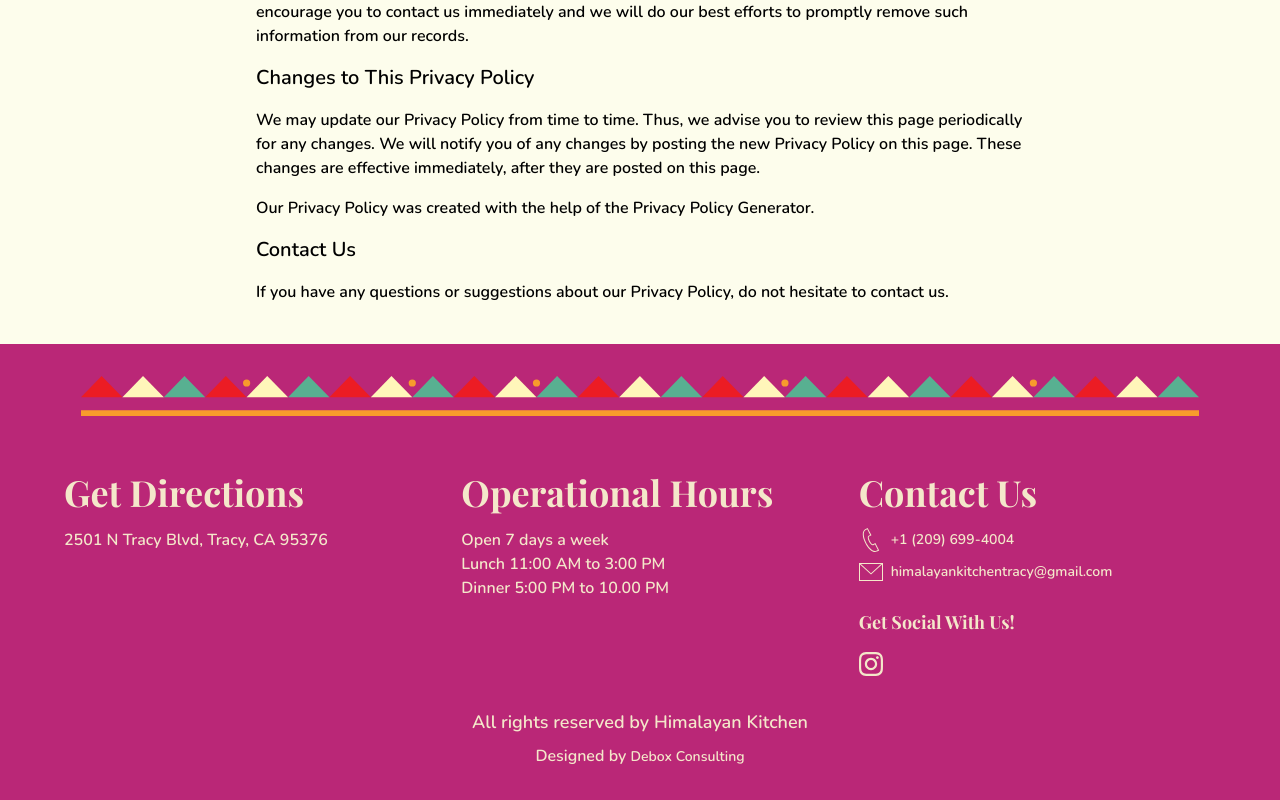
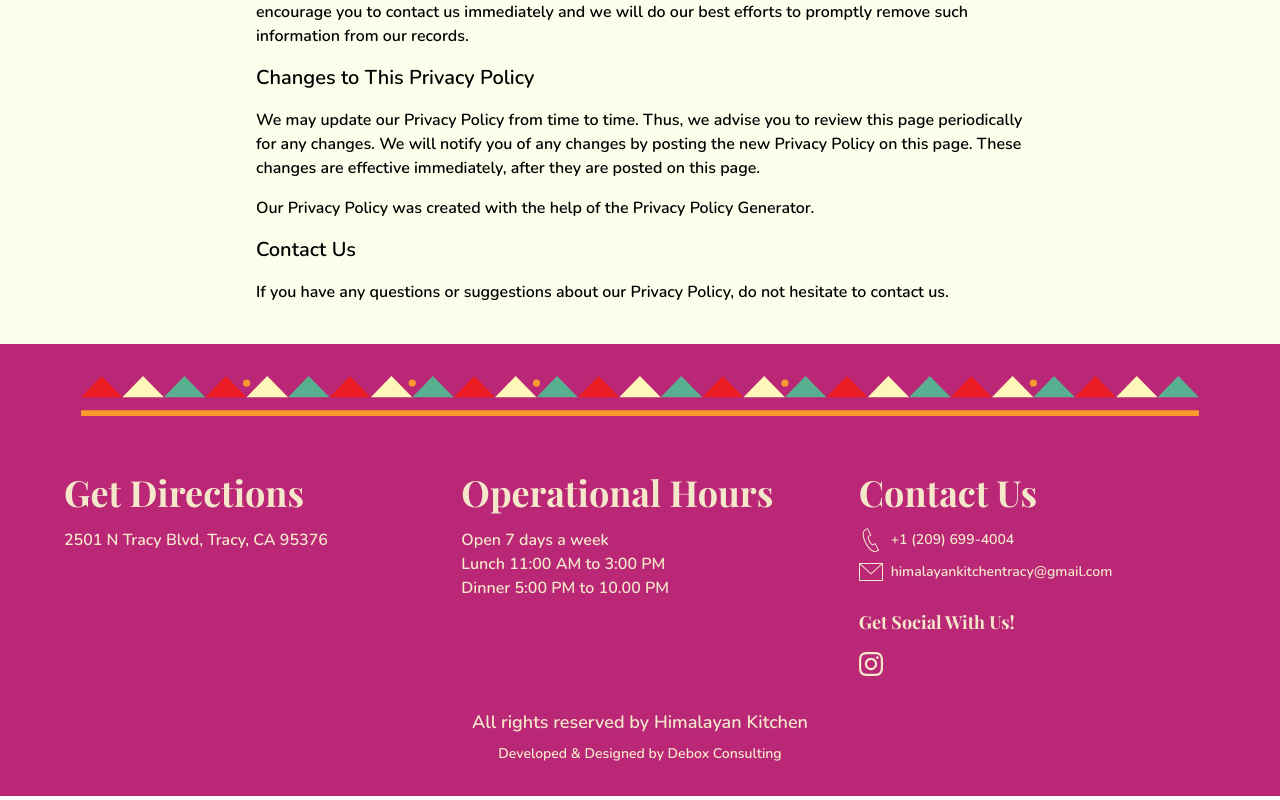
Before and after one commit to aditya-debox/HK_TRACY, a Next.js app: page /privacy-policy in a window 1280 px wide. Shown: the part 2916-3716 px from the top of the page. Built offline with nearby package versions, Linux system fonts and the light colour scheme.

Commit message:
minor changes

```diff
--- a/components/Footer.tsx
+++ b/components/Footer.tsx
@@ -1,8 +1,5 @@
 import { amar } from "@/pages/_app";
-import Image from "next/image";
 import Link from "next/link";
-import React from "react";
-import logo from "../public/assets/Logo.svg";
 import Icon from "./svg/pat";
 
 const Footer = () => {
@@ -24,7 +21,7 @@ const Footer = () => {
           >
             <h2 className="hover:underline">
               {" "}
-2501 N Tracy Blvd, Tracy, CA 95376
+              2501 N Tracy Blvd, Tracy, CA 95376
             </h2>
           </Link>
         </div>
@@ -58,8 +55,8 @@ const Footer = () => {
                   <path d="M8.26 1.289l-1.564.772c-5.793 3.02 2.798 20.944 9.31 20.944.46 0 .904-.094 1.317-.284l1.542-.755-2.898-5.594-1.54.754c-.181.087-.384.134-.597.134-2.561 0-6.841-8.204-4.241-9.596l1.546-.763-2.875-5.612zm7.746 22.711c-5.68 0-12.221-11.114-12.221-17.832 0-2.419.833-4.146 2.457-4.992l2.382-1.176 3.857 7.347-2.437 1.201c-1.439.772 2.409 8.424 3.956 7.68l2.399-1.179 3.816 7.36s-2.36 1.162-2.476 1.215c-.547.251-1.129.376-1.733.376" />
                 </svg>
               </div>
-              <Link  href="tel:+1 (209) 699-4004" className="hover:underline">
-              +1 (209) 699-4004
+              <Link href="tel:+1 (209) 699-4004" className="hover:underline">
+                +1 (209) 699-4004
               </Link>
             </div>
             <div className="text-sm flex md:justify-start justify-center items-center gap-2 py-2">
@@ -107,7 +104,9 @@ const Footer = () => {
             </div> */}
             <div>
               <Link
-                href={"https://www.instagram.com/himalayan_kitchen_tracy/profilecard/?igsh=MWQ1ZGUxMzBkMA=="}
+                href={
+                  "https://www.instagram.com/himalayan_kitchen_tracy/profilecard/?igsh=MWQ1ZGUxMzBkMA=="
+                }
                 target={"_blank"}
               >
                 <svg
@@ -129,9 +128,9 @@ const Footer = () => {
         <h2 className="text-base md:text-lg pb-2">
           All rights reserved by Himalayan Kitchen
         </h2>
-        <Link href="https://debox.co.in/" target="_blank" className="text-base">
-          Designed by{" "}
-          <span className="hover:underline text-primText hover:text-black text-sm">
+        <Link href="https://debox.co.in/" target="_blank" className="text-sm">
+          Developed & Designed by{" "}
+          <span className="hover:underline text-primText hover:text-black">
             {" "}
             Debox Consulting
           </span>
--- a/components/Navbar.tsx
+++ b/components/Navbar.tsx
@@ -1,9 +1,8 @@
-import { useState, useEffect } from "react";
+import { useEffect, useState } from "react";
 
 import Image from "next/image";
-import { useRouter } from "next/router";
-import Router from "next/router";
 import Link from "next/link";
+import Router, { useRouter } from "next/router";
 
 import logo from "../public/assets/HimalayanKitchen_Logo.svg";
 
@@ -102,7 +101,7 @@ export default function Navbar() {
                 rel="noreferrer"
               >
                 <div className="inline py-2 font-bold items-center justify-center text-sm md:text-base text-black relative">
-                  <span className="cursor-pointer text-lg border p-2 border-black rounded">
+                  <span className="cursor-pointer text-lg border p-2 border-black rounded hover:bg-primary hover:text-primText">
                     Online Order
                   </span>
                 </div>
@@ -159,7 +158,7 @@ export default function Navbar() {
               target={"_blank"}
               rel="noreferrer"
             >
-              <button className="text-lg bg-white hover:bg-ternary  px-4 py-1.5 text-black rounded-md border border-black hover:text-white">
+              <button className="text-lg bg-white hover:bg-primary  px-4 py-1.5 text-black rounded-md border border-black hover:text-primText">
                 Order
               </button>
             </Link>
```
